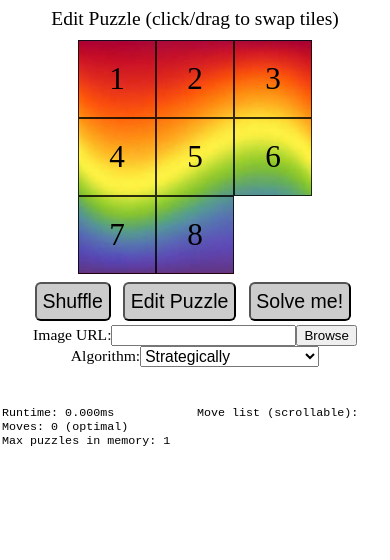
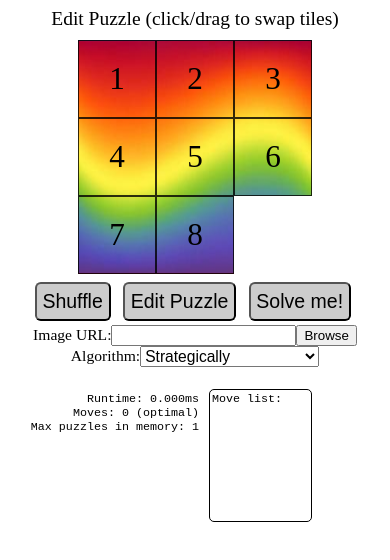
Before and after one commit to jweilhammer/sliding-puzzle-solver, a plain HTML site: page index.html in a window 390 px wide. Both pictures are taken after a click on the button "Solve me!". Drawn offline with Linux system fonts and the light colour scheme.

Commit message:
Add border to output area, make page more responsive

```diff
--- a/driver.js
+++ b/driver.js
@@ -86,11 +86,11 @@ const solvePuzzleForFunzies = async (htmlMatrix) => {
     // Get only first 3 decimal places for runtime
     summaryOutput.value = '';
     summaryOutput.value += `Runtime: ${solution['runtimeMs'].toFixed(3)}ms\n`;
-    summaryOutput.value += `Moves: ${solutionMoves.length} ${(selectedAlgorithm !== "Strategic" || solutionMoves.length === 0) ? "(optimal)" : "(not optimal)"}\n`;
+    summaryOutput.value += `Moves: ${solutionMoves.length} ${(selectedAlgorithm !== "Strategic" || solutionMoves.length === 0) ? "(optimal)" : "(nonoptimal)"}\n`;
     summaryOutput.value += `Max puzzles in memory: ${solution['maxPuzzlesInMemory']}`;
 
 
-    let moveList = "Move list (scrollable):\n";
+    let moveList = "Move list:\n";
     for(const [index, move] of solutionMoves.slice(0, 20000).entries()) {
         moveList += `${index+1}: ${move}\n`;
     }
--- a/index.html
+++ b/index.html
@@ -7,7 +7,7 @@
 
             .title {
                 font-size: 5vmin;
-                margin-top: 1vh;
+                padding-top: 1vh;
             }
 
             .gridContainer {
@@ -17,8 +17,11 @@
 
                 margin-top: 1vh;
 
-                max-width: 60vmin;
-                max-height: 60vmin;
+                max-width: 50vh;
+                max-height: 50vh;
+
+                width: 60vw;
+                height: 60vw;
             }
 
             .grid {
@@ -155,19 +158,31 @@
             }
 
             .outputAreaContainer {
-                padding-top: 10vmin;
-                height: 10vh;
-                justify-content: left;
+                width: 100%;
+                margin: 3vh 0 0 0;
+                height: 15vh;
+            }
+
+            .summaryOutput {
+                text-align: right;
+                border: none;
+                width: 67vmin;
+                margin-right: 2%;
+            }
+
+            .moveOutput {
+                text-align: left;
+                overflow-y: scroll;
+                border: solid 1px;
+                border-radius: 5px;
+                margin-right: 20vmin;
+                width: 33vmin;
             }
 
             .outputArea {
                 height: 100%;
-                width: 50%;
-                font-size:3vmin;
+                font-size: 3vmin;
                 font-family: "Fira Mono", monospace;
-                text-align: left;
-
-                border: none;
                 background-color: transparent;
                 outline: none;
                 resize: none;
@@ -231,8 +246,8 @@
         </div>
 
         <div class="centered outputAreaContainer" id="outputAreaContainer" style="visibility: hidden;">
-            <textarea readonly='yes' class="outputArea" id="outputSummary"></textarea>
-            <textarea readonly='yes' class="outputArea" id="outputMoves" style="overflow-y: scroll"></textarea>
+            <textarea readonly='yes' class="outputArea summaryOutput" id="outputSummary"></textarea>
+            <textarea readonly='yes' class="outputArea moveOutput" id="outputMoves"></textarea>
         </div>
 
         <script src="strategicSolve.js" defer></script>
```
